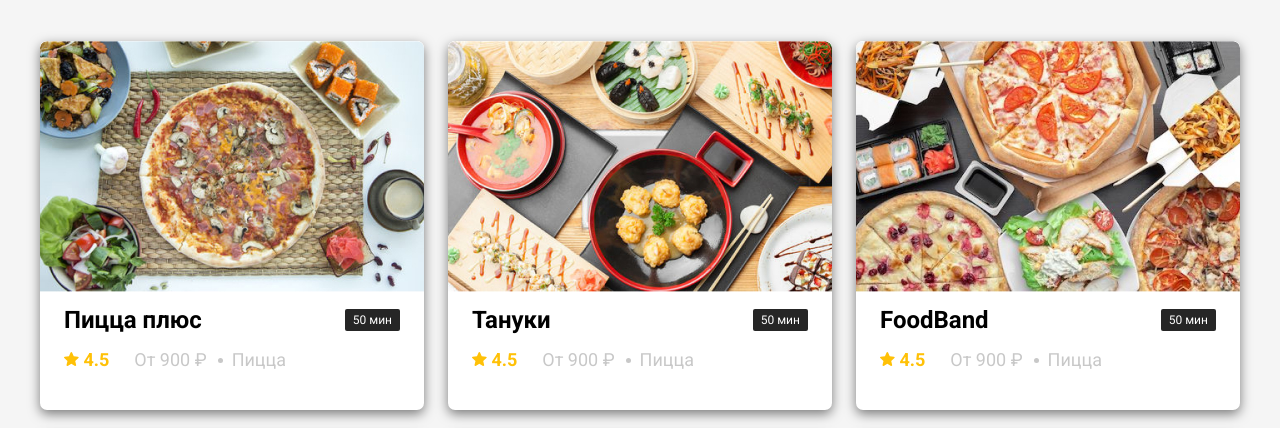
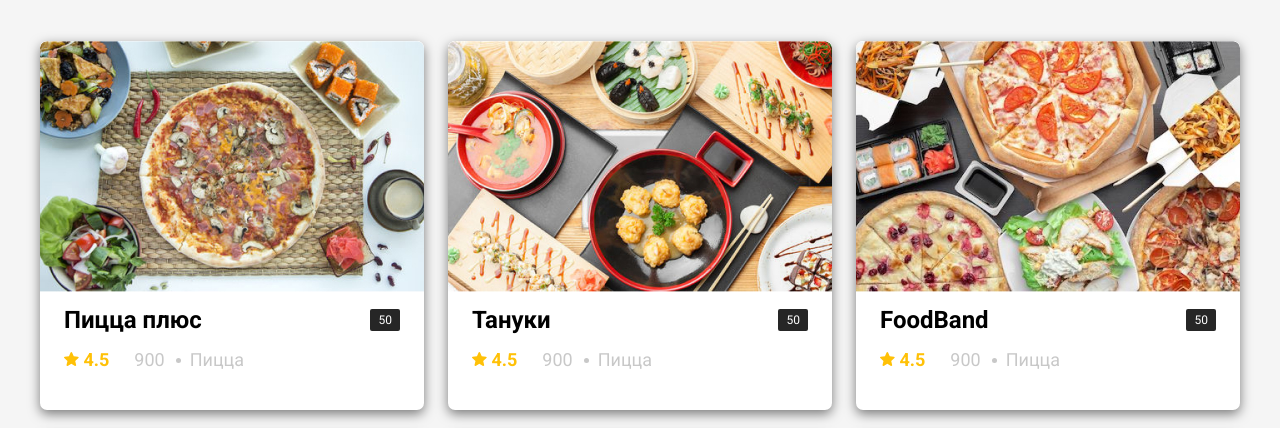
Before and after one commit to Le5ya/Delivery-fod, a plain HTML site: page index.html in a window 1280 px wide. Shown: the part 524-952 px from the top of the page. Drawn offline with Linux system fonts and the light colour scheme.

Commit message:
java-script

```diff
--- a/index.html
+++ b/index.html
@@ -9,6 +9,7 @@
 	<link rel="preconnect" href="https://fonts.gstatic.com" crossorigin>
 	<link href="https://fonts.googleapis.com/css2?family=Roboto:wght@400;700&display=swap" rel="stylesheet">
 	<link rel="stylesheet" href="css/style.css">
+	<script src="./script/index.js" defer></script>
 </head>
 <body>
 	<div class="page-wrapper">
@@ -25,7 +26,7 @@
 							<img src="img/icons/user.svg" alt="user">
 							Войти
 						</button>
-						<button class="btn btn__outline">
+						<button class="btn btn__outline" id="cart-button">
 							<img src="img/icons/cart.svg" alt="cart">
 							Корзина
 						</button>
@@ -52,7 +53,7 @@
 									<h3 class="products-header__title">Рестораны</h3>
 									<input type="text" class="products-header__search" placeholder="Поиск блюд и ресторанов">
 								</div>
-								<div class="products__wrapper">
+								<div class="products__wrapper" id="rests-container">
 									<a href="./goods.html" class="products-card">
 										<div class="products-card__image">
 											<img src="img/rests/rest-1.jpg" alt="">
--- /dev/null
+++ b/script/index.js
@@ -0,0 +1,127 @@
+const modalFunc = () => {
+	const modal =document.querySelector('.cart-modal__overlay')
+const cartBtn  = document.querySelector('#cart-button')
+
+
+const openModal = () => {
+	modal.classList.add('open')
+}
+const closeModal = () => {
+	modal.classList.remove('open')
+}
+cartBtn.addEventListener('click', () => {
+	openModal()
+})
+
+modal.addEventListener('click', (event) => {
+	if (event.target.classList.contains('cart-modal__overlay') ||
+		event.target.closest('.cart-modal__header_close')
+	) {
+		closeModal();
+		}
+	})
+}
+
+const restFunc = () => {
+	const container = document.querySelector('#rests-container')
+	const restArrey = [
+			{
+				id: 0,
+				title: 'Пицца плюс',
+				time: 50,
+				rating: 4.5,
+				price: 900,
+				type: 'Пицца',
+				image: 'rest-1.jpg'
+		},
+			{
+				id: 1,
+				title: 'Тануки',
+				time: 50,
+				rating: 4.5,
+				price: 900,
+				type: 'Пицца',
+				image: 'rest-2.jpg'
+		},
+			{
+				id: 2,
+				title: 'FoodBand',
+				time: 50,
+				rating: 4.5,
+				price: 900,
+				type: 'Пицца',
+				image: 'rest-3.jpg'
+		},
+			{
+				id: 3,
+				title: 'Жадина-пицца',
+				time: 50,
+				rating: 4.5,
+				price: 900,
+				type: 'Пицца',
+				image: 'rest-4.jpg'
+		},
+			{
+				id: 4,
+				title: 'Точка еды',
+				time: 50,
+				rating: 4.5,
+				price: 900,
+				type: 'Пицца',
+				image: 'rest-5.jpg'
+		},
+			{
+				id: 5,
+				title: 'PizzaBurger',
+				time: 50,
+				rating: 4.5,
+				price: 900,
+				type: 'Пицца',
+				image: 'rest-6.jpg'
+		},
+	]
+	const loading = () => {
+		container.innerHTML = '<p style="width: 100%; text-align: center;">Загрузка</p>'
+	}
+	const randerRests = (array) => {
+		container.innerHTML = ''
+
+		array.forEach((card) => {
+			container.insertAdjacentHTML('beforeend', `
+					<a href="./goods.html?id=${card.id}" class="products-card">
+						<div class="products-card__image">
+							<img src="img/rests/${card.image}" alt="">
+						</div>
+						<div class="products-card__description">
+							<div class="products-card__description-row">
+								<h4 class="products-card__description_title">${card.title}</h4>
+								<div class="products-card__description_bage">${card.time}</div>
+
+							</div>
+							<div class="products-card__description-row">
+								<div class="products-card__description-info">
+									<div class="products-card__description-info_rating">
+										<img src="img/star.svg" alt="star">
+										${card.rating}
+									</div>
+									<div class="products-card__description-info_price">${card.price}</div>
+									<div class="products-card__description-info_groop">${card.type}</div>
+
+								</div>
+							</div>
+						</div>
+					</a>
+			`)
+		})
+	}
+	if (container) {
+		loading()
+
+	setTimeout(() => {
+	randerRests(restArrey)
+		}, 1000)
+	}
+}
+
+modalFunc();
+restFunc()
```
